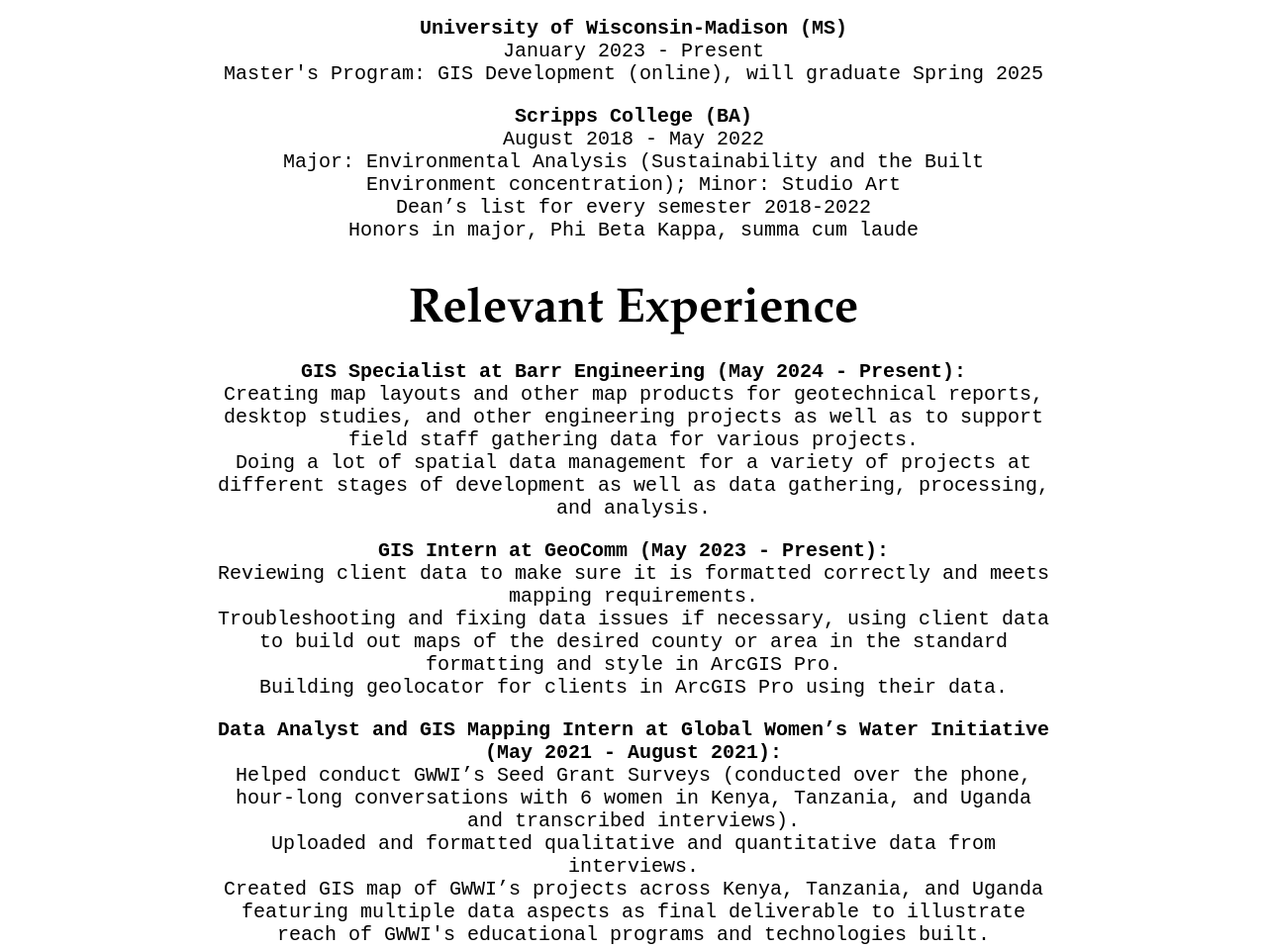
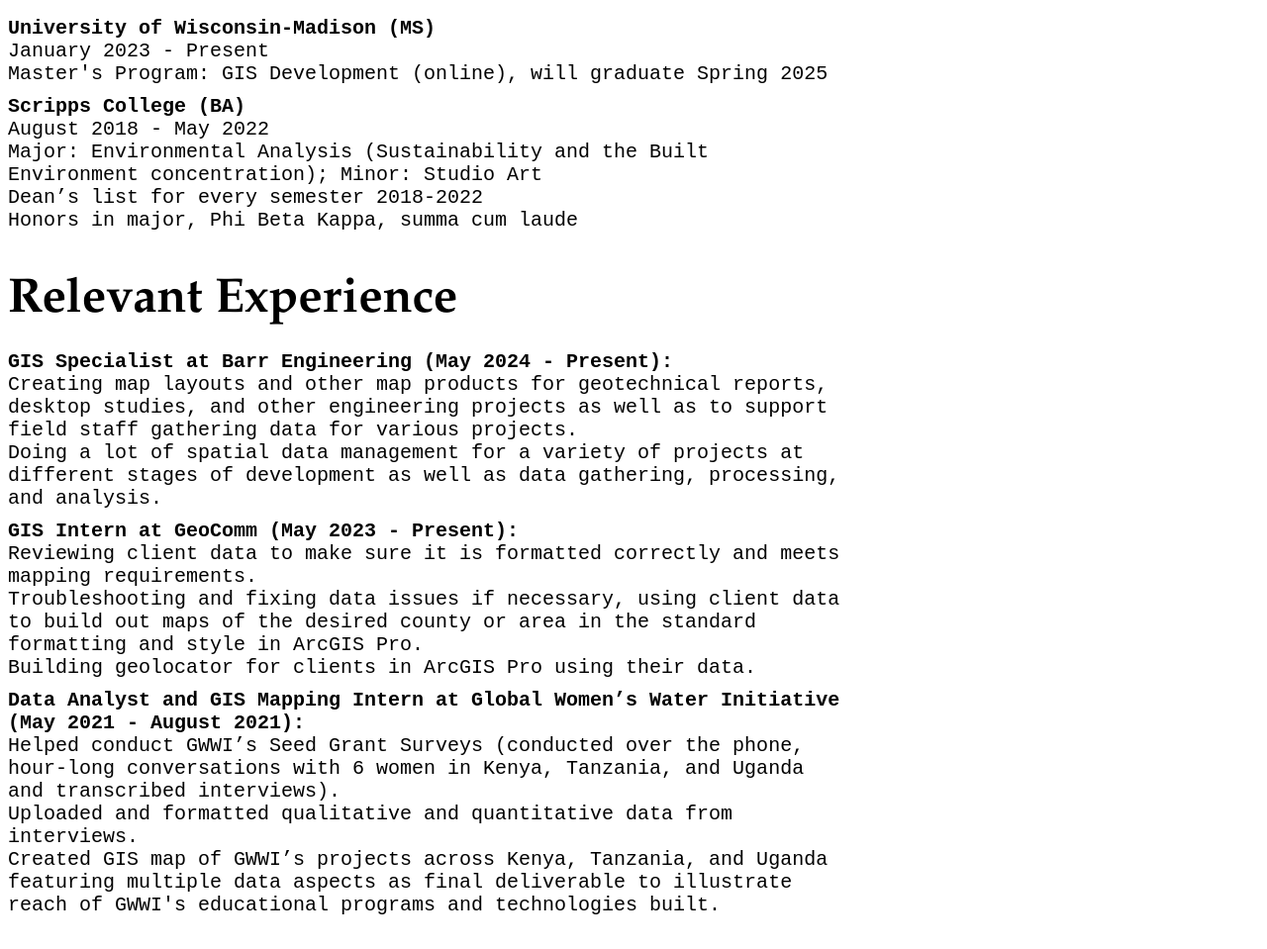
Before and after one commit to maya-edstrom/maya-edstrom-portfolio, a plain HTML site: page resume.html in a window 1280 px wide. Shown: the part 907-1866 px from the top of the page at 99% size. Drawn offline with Linux system fonts and the light colour scheme.

Commit message:
updating to left align

```diff
--- a/css/style.css
+++ b/css/style.css
@@ -210,3 +210,17 @@ a:hover {
   font-weight: bold;
   cursor: pointer;
 }
+
+.section {
+  margin-bottom: 40px; /* Add spacing between sections */
+}
+
+.section h2 {
+  text-align: left; /* Align section titles to the left */
+  margin-bottom: 20px; /* Add spacing below the title */
+}
+
+.left-align p {
+  text-align: left; /* Align paragraphs to the left */
+  margin: 10px 0; /* Add spacing between paragraphs */
+}
--- a/resume.html
+++ b/resume.html
@@ -36,7 +36,7 @@
 
   <div class="section">
       <h2>Education</h2>
-        <center>
+      <div class="left-align">
           <p style="width: 850px;">
               <strong>University of Wisconsin-Madison (MS)</strong><br>
               January 2023 - Present<br>
@@ -49,12 +49,12 @@
               Dean’s list for every semester 2018-2022<br>
               Honors in major, Phi Beta Kappa, summa cum laude
           </p>
-        </center>
+      </div>
   </div>
 
   <div class="section">
       <h2>Relevant Experience</h2>
-        <center>
+      <div class="left-align">
           <p style="width: 850px;">
               <strong>GIS Specialist at Barr Engineering (May 2024 - Present):</strong><br>
               Creating map layouts and other map products for geotechnical reports, desktop studies, and other engineering projects as well as to support field staff gathering data for various projects.<br>
@@ -72,7 +72,7 @@
               Uploaded and formatted qualitative and quantitative data from interviews.<br>
               Created GIS map of GWWI’s projects across Kenya, Tanzania, and Uganda featuring multiple data aspects as final deliverable to illustrate reach of GWWI's educational programs and technologies built.
           </p>
-        </center>
+      </div>
   </div>
 </body>
 
```
Lines whose indentation alone changed are shown as unchanged.
